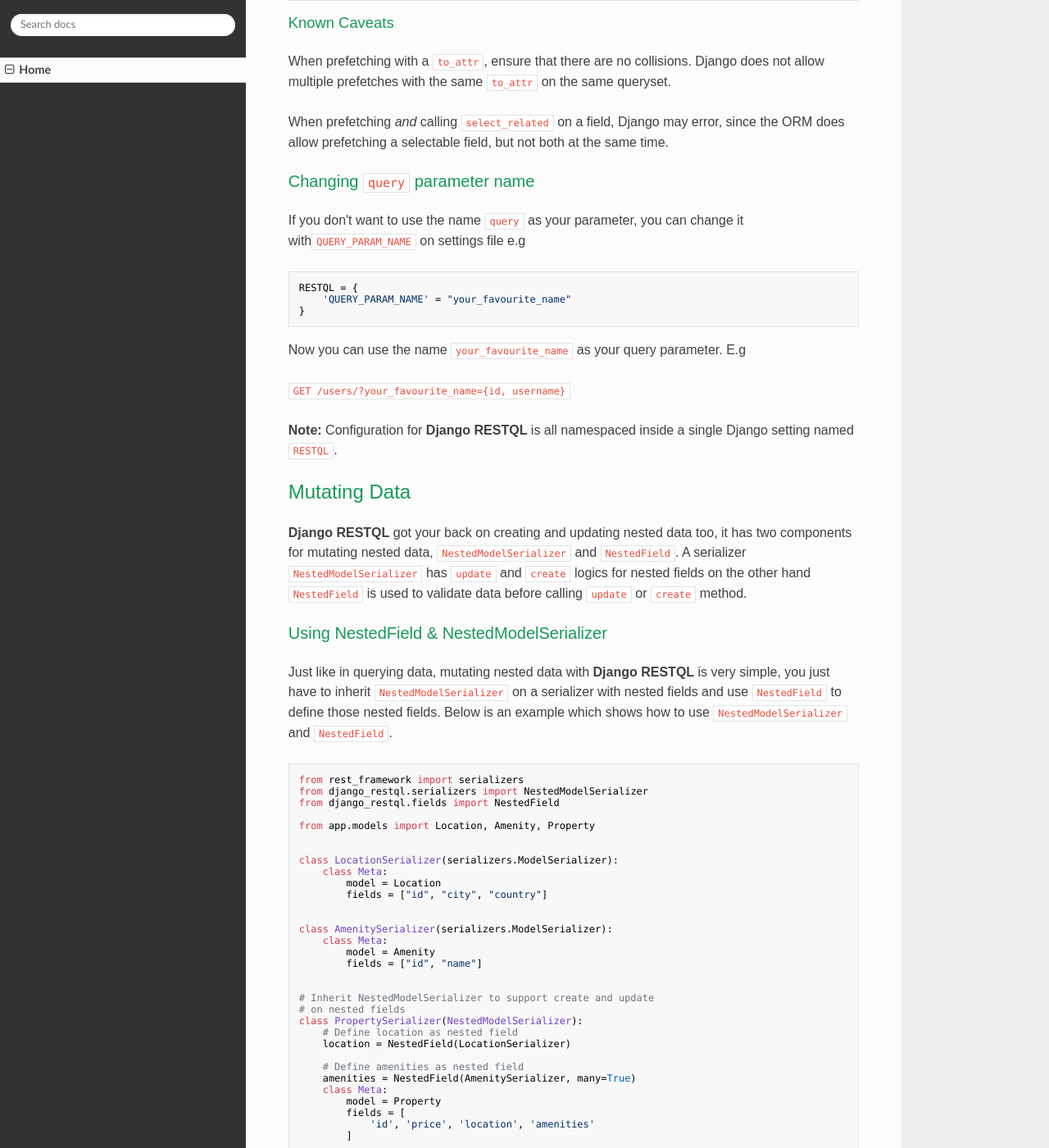
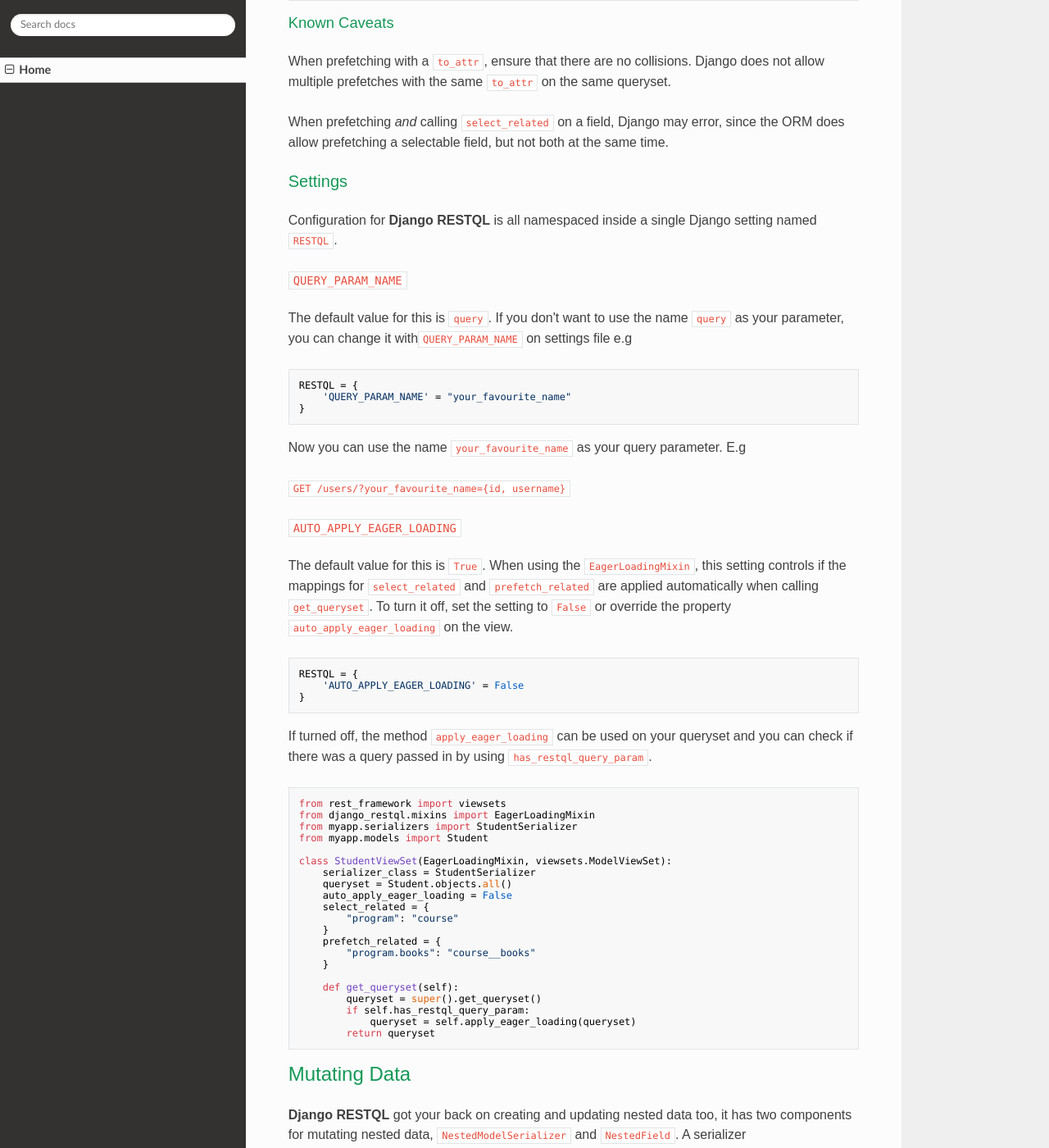
Before and after one commit to yezyilomo/django-restql, an MkDocs documentation site: the page built from docs/index.md, in a window 1280 px wide and 1400 px high, scrolled down 12176 px. Shown: the whole window at 82% size. Built offline with MkDocs 1.6.1, drawn with Linux system fonts in a browser that asks for light colours; nearby versions of some CDN libraries.

Commit message:
:memo: Add docs for auto_apply_eager_loading

````diff
--- a/docs/index.md
+++ b/docs/index.md
@@ -622,18 +622,57 @@
 
 When prefetching *and* calling `select_related` on a field, Django may error, since the ORM does allow prefetching a selectable field, but not both at the same time.
 
-### Changing `query` parameter name
+### Settings
+Configuration for **Django RESTQL** is all namespaced inside a single Django setting named `RESTQL`.
+
+#### `QUERY_PARAM_NAME`
+The default value for this is `query`.
 If you don't want to use the name `query` as your parameter, you can change it with`QUERY_PARAM_NAME` on settings file e.g
 ```py
 RESTQL = {
     'QUERY_PARAM_NAME' = "your_favourite_name"
 }
 ```
- Now you can use the name `your_favourite_name` as your query parameter. E.g
+Now you can use the name `your_favourite_name` as your query parameter. E.g
 
- `GET /users/?your_favourite_name={id, username}`
+`GET /users/?your_favourite_name={id, username}`
 
-**Note:** Configuration for **Django RESTQL** is all namespaced inside a single Django setting named `RESTQL`.
+#### `AUTO_APPLY_EAGER_LOADING`
+The default value for this is `True`.
+When using the `EagerLoadingMixin`, this setting controls if the mappings for `select_related` and `prefetch_related` are
+applied automatically when calling `get_queryset`. To turn it off, set the setting to `False` or
+override the property `auto_apply_eager_loading` on the view.
+```py
+RESTQL = {
+    'AUTO_APPLY_EAGER_LOADING' = False
+}
+```
+
+If turned off, the method `apply_eager_loading` can be used on your queryset and you can check if
+there was a query passed in by using `has_restql_query_param`.
+```py
+from rest_framework import viewsets
+from django_restql.mixins import EagerLoadingMixin
+from myapp.serializers import StudentSerializer
+from myapp.models import Student
+
+class StudentViewSet(EagerLoadingMixin, viewsets.ModelViewSet):
+	serializer_class = StudentSerializer
+	queryset = Student.objects.all()
+    auto_apply_eager_loading = False
+    select_related = {
+		"program": "course"
+	}
+	prefetch_related = {
+		"program.books": "course__books"
+	}
+
+	def get_queryset(self):
+	    queryset = super().get_queryset()
+	    if self.has_restql_query_param:
+	        queryset = self.apply_eager_loading(queryset)
+        return queryset
+```
 
 
 ## Mutating Data
````
